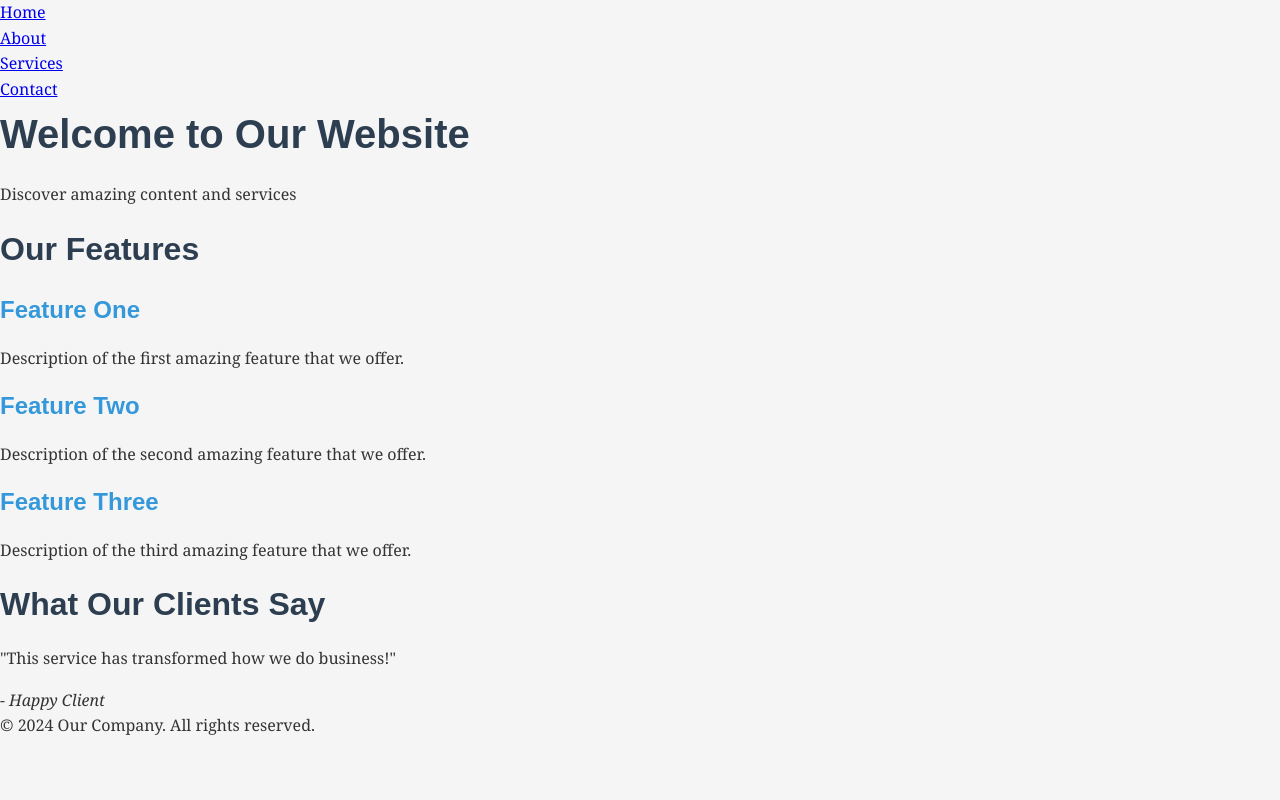
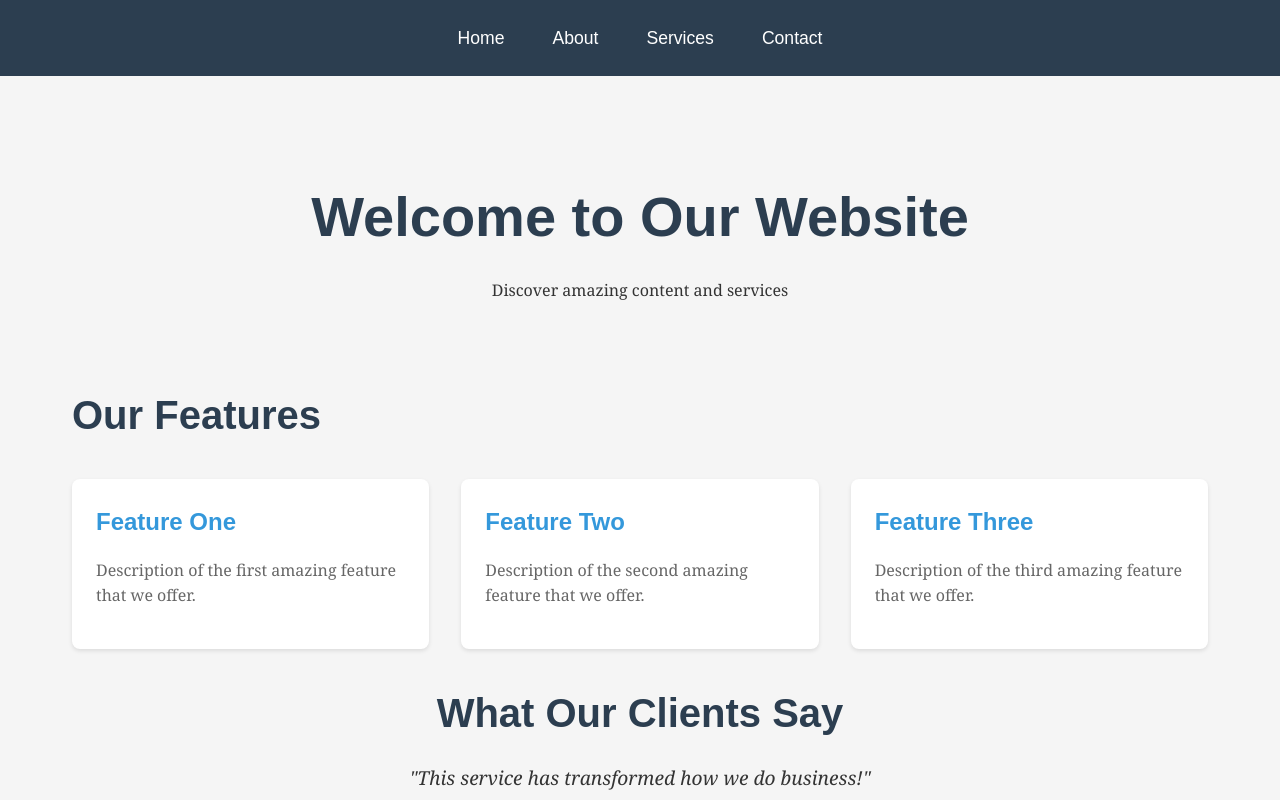
Before and after one commit to KROD333/css_finalproject, a plain HTML site: page index.html in a window 1280 px wide. Shown: the top 800 px of the page. Drawn offline with Linux system fonts and the light colour scheme.

Commit message:
Added further styling

```diff
--- a/styles.css
+++ b/styles.css
@@ -45,3 +45,120 @@ h3 {
 p {
     margin-bottom: 1rem;
 }
+
+/* For Mobile Layout */
+header {
+    background-color: var(--primary-color);
+    padding: 1rem;
+}
+
+nav ul {
+    list-style: none;
+    display: flex;
+    flex-direction: column;
+    gap: 1rem;
+}
+
+nav a {
+    color: white;
+    text-decoration: none;
+    font-family: 'Arial', sans-serif;
+    font-size: 1.1rem;
+    padding: 0.5rem;
+    display: block;
+}
+
+main {
+    padding: 2rem 1rem;
+    max-width: var(--max-width);
+    margin: 0 auto;
+}
+
+#hero {
+    text-align: center;
+    padding: 2rem 0;
+}
+
+.feature-grid {
+    display: grid;
+    grid-template-columns: 1fr;
+    gap: 2rem;
+    margin: 2rem 0;
+}
+
+article {
+    background: white;
+    padding: 1.5rem;
+    border-radius: 8px;
+    box-shadow: 0 2px 4px rgba(0,0,0,0.1);
+}
+
+#testimonials {
+    text-align: center;
+    margin: 2rem 0;
+}
+
+blockquote {
+    font-style: italic;
+    margin: 1rem 0;
+}
+
+cite {
+    display: block;
+    margin-top: 1rem;
+    font-weight: bold;
+}
+
+footer {
+    background-color: var(--primary-color);
+    color: white;
+    text-align: center;
+    padding: 1rem;
+    margin-top: 2rem;
+}
+
+/* For The Desktop Layout */
+@media screen and (min-width: 768px) {
+    nav ul {
+        flex-direction: row;
+        justify-content: center;
+    }
+
+    nav a {
+        padding: 0.5rem 1rem;
+    }
+
+    .feature-grid {
+        grid-template-columns: repeat(3, 1fr);
+    }
+
+    #hero {
+        padding: 4rem 0;
+    }
+
+    h1 {
+        font-size: 3.5rem;
+    }
+
+    h2 {
+        font-size: 2.5rem;
+    }
+
+    main {
+        padding: 2rem;
+    }
+}
+
+/* For Any Additional Typography Enhancements */
+a:hover {
+    color: var(--secondary-color);
+}
+
+blockquote {
+    font-size: 1.2rem;
+    line-height: 1.8;
+}
+
+article p {
+    color: #666;
+}
```
